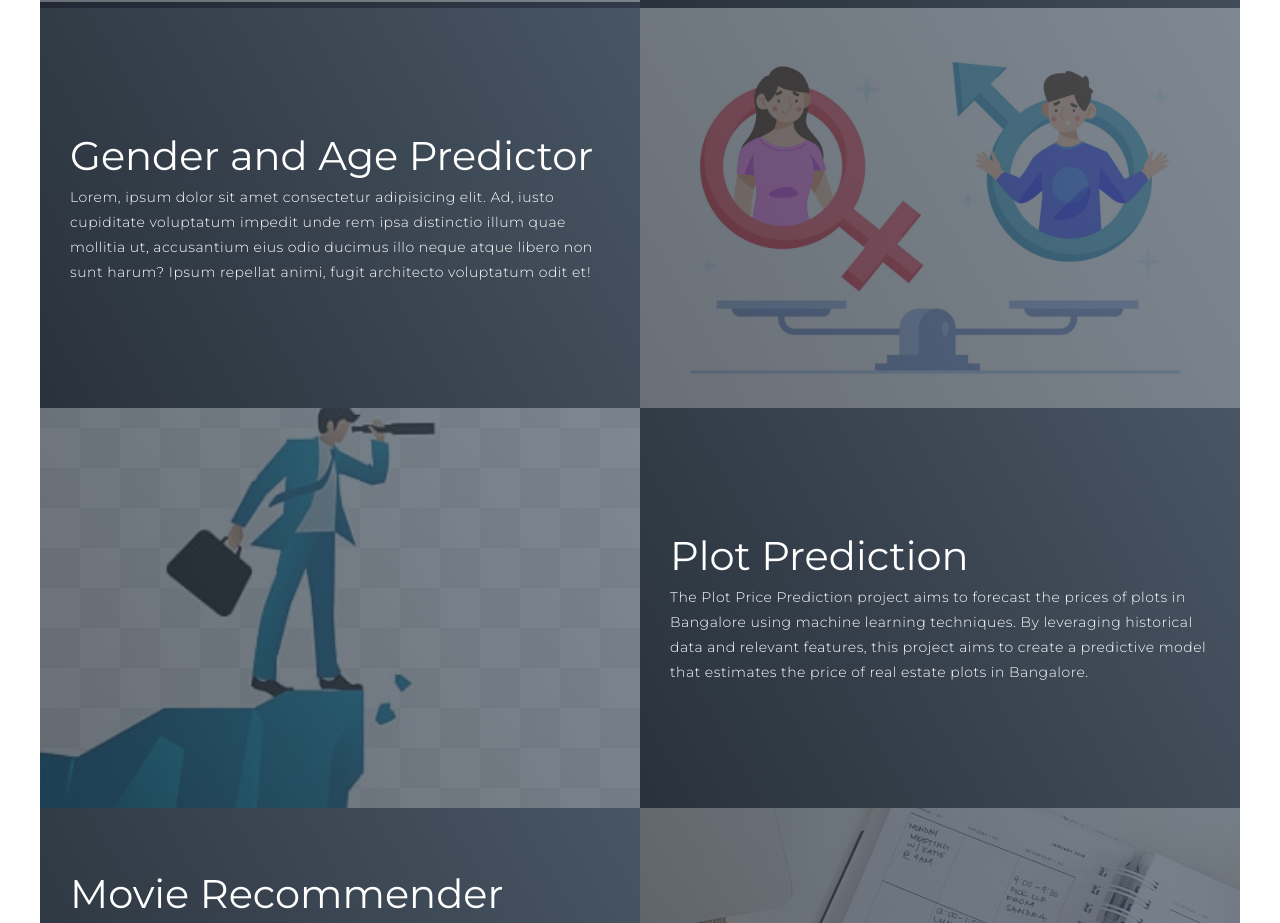
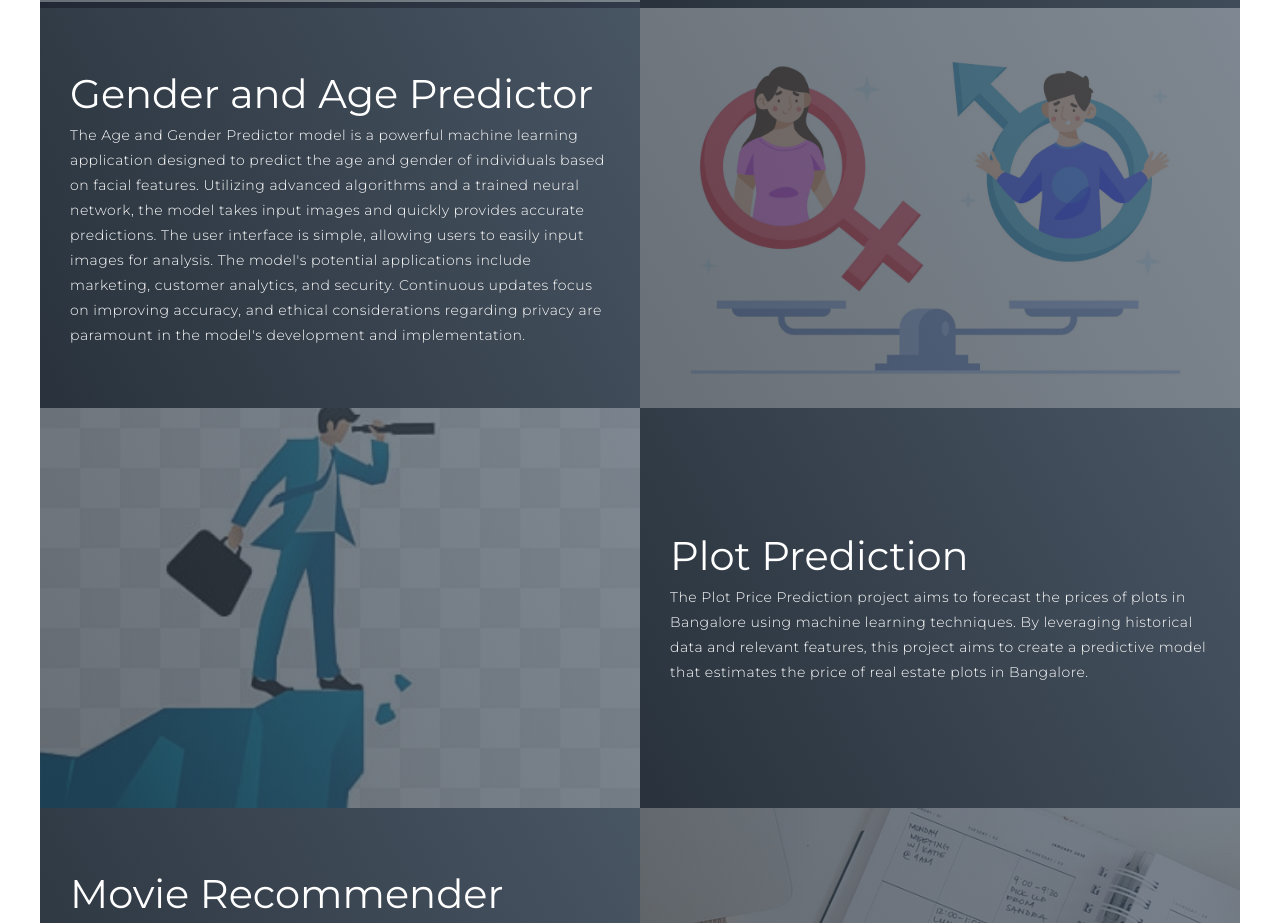
Before and after one commit to Yuvraj7061MAIT/Portfolio, a plain HTML site: page index.html in a window 1280 px wide. Shown: the part 2760-3683 px from the top of the page. Drawn offline with Linux system fonts and the light colour scheme.

Commit message:
finall commit3

```diff
--- a/index.html
+++ b/index.html
@@ -122,10 +122,8 @@
         <div class="project-item">
           <div class="project-info">
             <h1>Gender and Age Predictor</h1>
-            <p>Lorem, ipsum dolor sit amet consectetur adipisicing elit. Ad, iusto cupiditate voluptatum impedit unde
-              rem ipsa distinctio illum quae mollitia ut, accusantium eius odio ducimus illo neque atque libero non sunt
-              harum? Ipsum repellat animi, fugit architecto voluptatum odit et!</p>
-          </div>
+            <p>The Age and Gender Predictor model is a powerful machine learning application designed to predict the age and gender of individuals based on facial features. Utilizing advanced algorithms and a trained neural network, the model takes input images and quickly provides accurate predictions. The user interface is simple, allowing users to easily input images for analysis. The model's potential applications include marketing, customer analytics, and security. Continuous updates focus on improving accuracy,
+               and ethical considerations regarding privacy are paramount in the model's development and implementation.</p>          </div>
           <div class="project-img">
             <img src="./img/AnGP.jpg" alt="img">
           </div>
```
